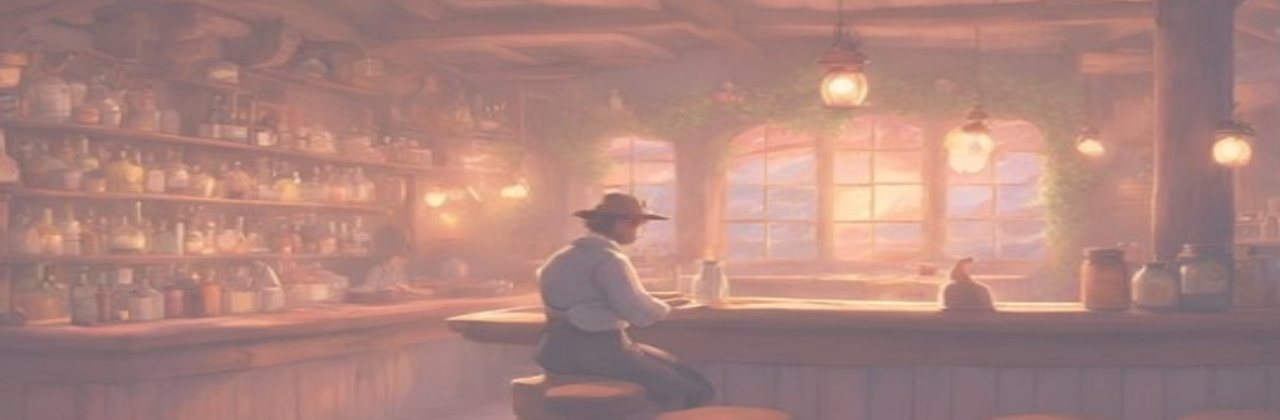
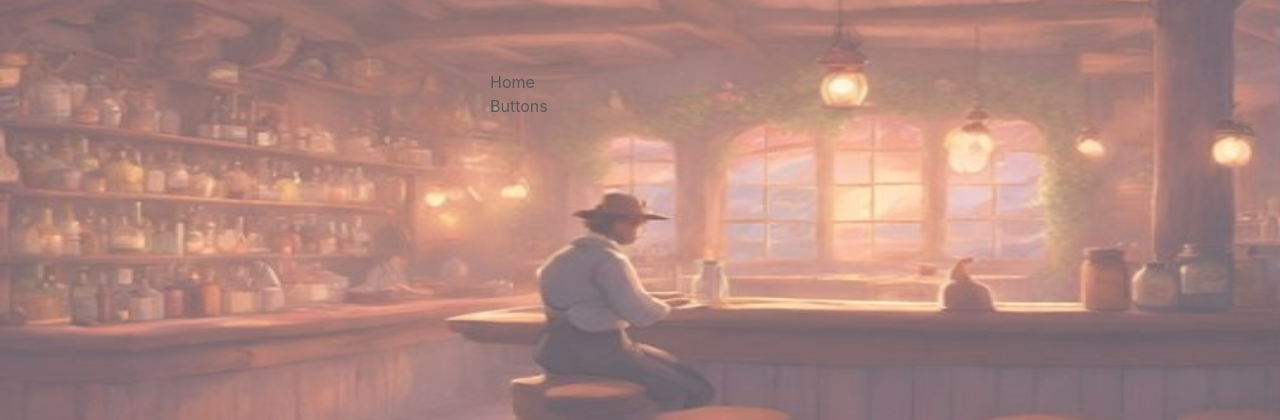
Before and after one commit to ruljin/fantasy-tavern-gossip-generator, a React (Vite) app: page / in a window 1280 px wide. Shown: the part 180-600 px from the top of the page. Built offline with nearby package versions, Linux system fonts and the light colour scheme.

Commit message:
feat(home): add Home route

```diff
--- a/src/App.tsx
+++ b/src/App.tsx
@@ -1,3 +1,15 @@
 import { Page } from "./layout/page/Page";
+import { BrowserRouter, Routes, Route } from "react-router-dom";
+import { ROUTES } from "./routes/Routes";
 
-export const App = () => <Page>{/* Routes here */}</Page>;
+export const App = () => (
+	<Page>
+		<BrowserRouter>
+			<Routes>
+				{ROUTES.map(({ path, element }) => (
+					<Route key={path} path={path} element={element} />
+				))}
+			</Routes>
+		</BrowserRouter>
+	</Page>
+);
--- /dev/null
+++ b/src/routes/routes.tsx
@@ -0,0 +1,9 @@
+import type { ReactNode } from "react";
+import { Home } from "../pages/Home/Home";
+
+interface Route {
+	path: string;
+	element: ReactNode;
+}
+
+export const ROUTES: Route[] = [{ path: "/", element: <Home /> }];
```
